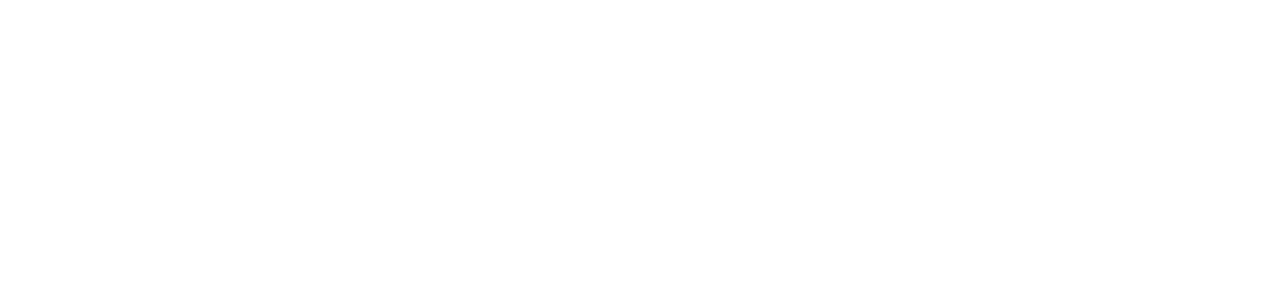
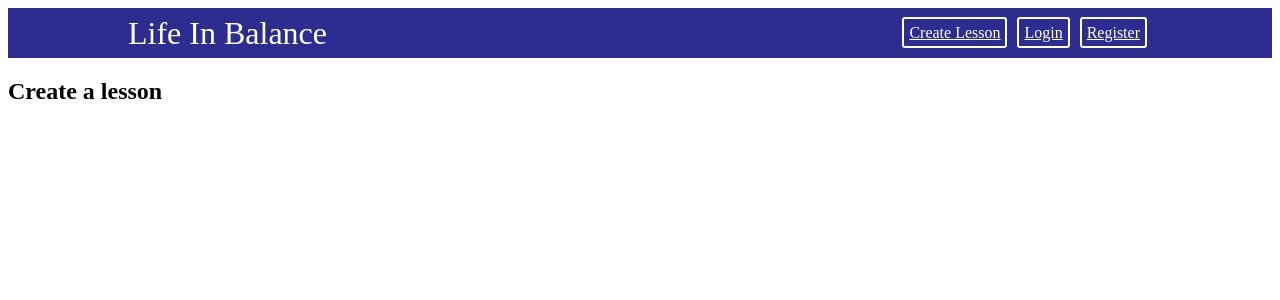
Before and after one commit to AlexBrown4020/mern-project, a React (Create React App) app in the folder client/: page /create_lesson in a window 1280 px wide. Before the commit this address had no page. Shown: the top 300 px of the page. Built offline with nearby package versions, Linux system fonts and the light colour scheme.

Commit message:
Feat: Create low-fidelity create_lesson page

```diff
--- a/client/src/App.js
+++ b/client/src/App.js
@@ -7,6 +7,7 @@
 import { List } from './pages/list/List';
 import { Lesson } from './pages/lesson/Lesson';
 import { Registration } from './components/registration/Registration';
+import { CreateLesson } from './components/create_lesson/CreateLesson';
 
 function App() {
   return (
@@ -16,6 +17,7 @@
         <Route path='/lessons' element={<List/>}/>
         <Route path='lessons/:id' element={<Lesson/>}/>
         <Route path='/register' element={<Registration/>}/>
+        <Route path='/create_lesson' element={<CreateLesson/>}/>
       </Routes>
     </BrowserRouter>
   );
--- /dev/null
+++ b/client/src/components/create_lesson/CreateLesson.jsx
@@ -0,0 +1,13 @@
+import React from 'react';
+import { Navbar } from '../navbar/Navbar';
+
+export const CreateLesson = () => {
+
+    return (
+        <div>
+            <Navbar />
+            <h2>Create a lesson</h2>
+        </div>
+
+    )
+}
--- a/client/src/components/navbar/Navbar.jsx
+++ b/client/src/components/navbar/Navbar.jsx
@@ -10,6 +10,7 @@
             <div className='navContainer'>
                 <h1 className='logo'>Life In Balance</h1>
                 <ul className='navItems'>
+                    <Link className='navLink' to={'/create_lesson'}>Create Lesson</Link>
                     <Link className='navLink' to={'/login'}>Login</Link>
                     <Link className='navLink'to={'/register'}>Register</Link>
                 </ul>
```
